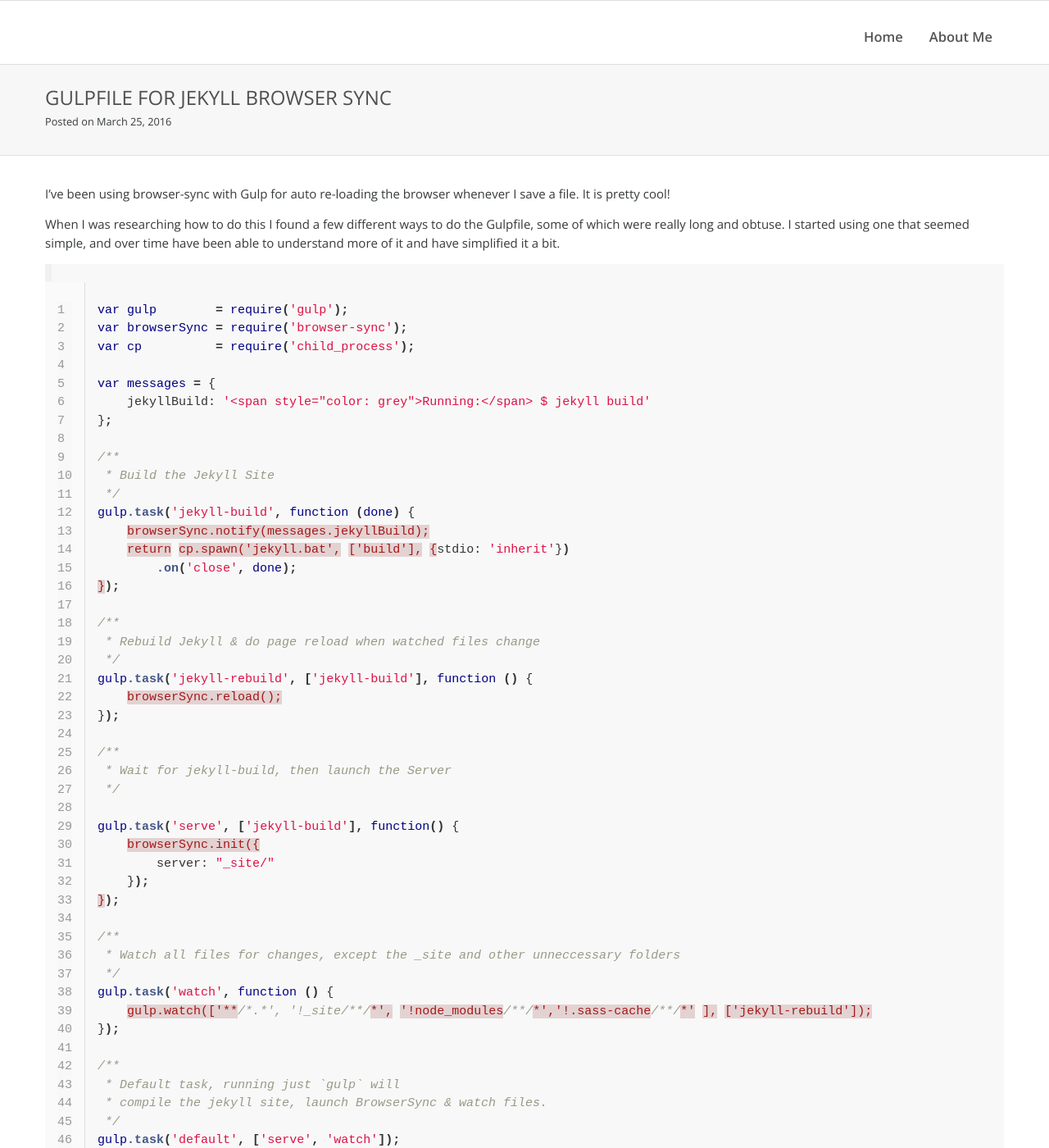
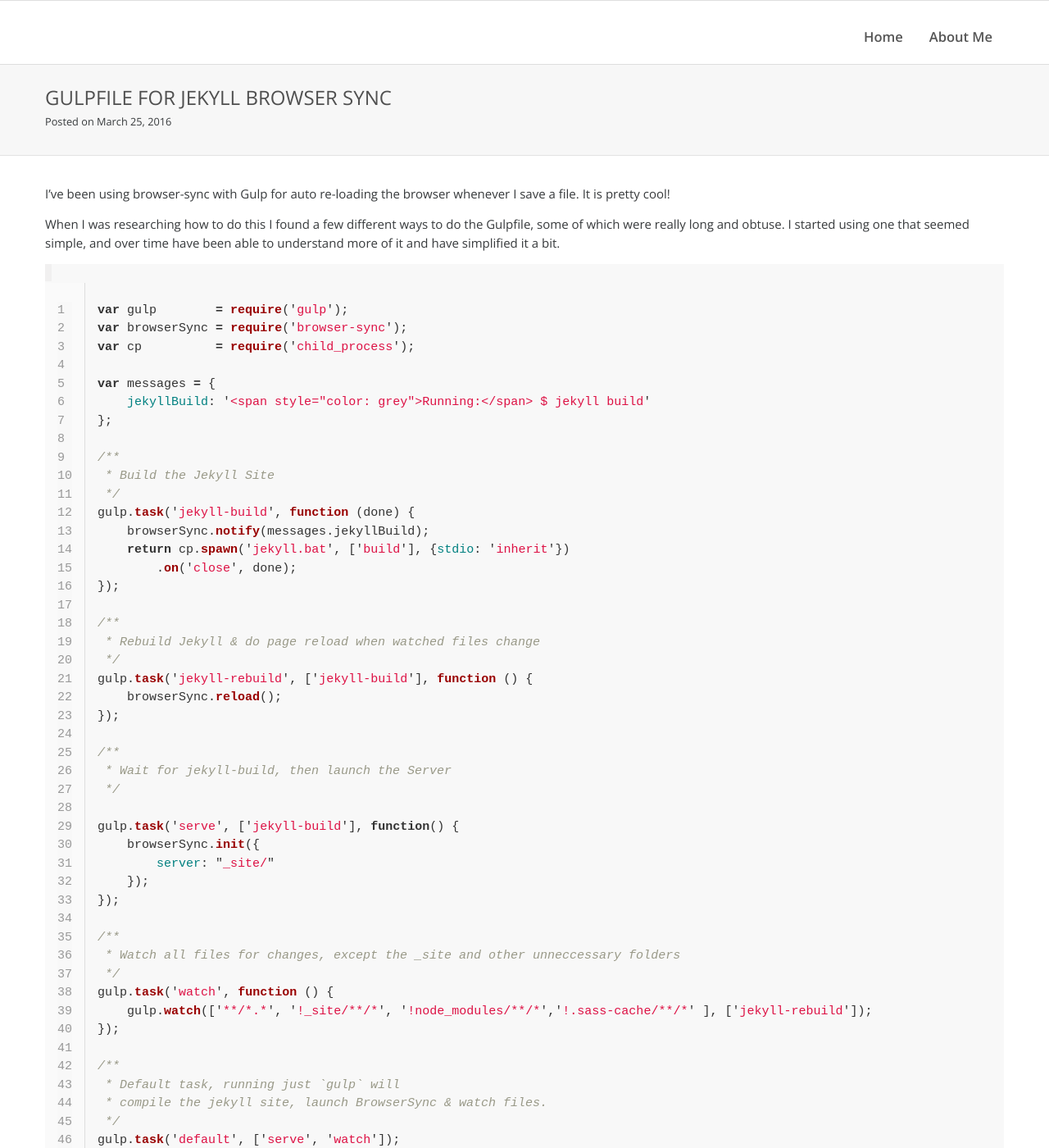
Before and after one commit to rdyar/rdyar.github.io, a Jekyll site: the page built from _posts/2016-03-25-gulpfile-for-jekyll-browser-sync.md, in a window 1280 px wide and 1400 px high. Shown: the whole window at 82% size. Built offline with Jekyll 4.4.1, drawn with Linux system fonts in a browser that asks for light colours.

Commit message:
Update 2016-03-25-gulpfile-for-jekyll-browser-sync.md

```diff
--- a/_posts/2016-03-25-gulpfile-for-jekyll-browser-sync.md
+++ b/_posts/2016-03-25-gulpfile-for-jekyll-browser-sync.md
@@ -4,7 +4,7 @@ I've been using browser-sync with Gulp for auto re-loading the browser whenever
 
 When I was researching how to do this I found a few different ways to do the Gulpfile, some of which were really long and obtuse. I started using one that seemed simple, and over time have been able to understand more of it and have simplified it a bit.
 
- {% highlight css linenos %}
+ {% highlight javascript linenos %}
 var gulp        = require('gulp');
 var browserSync = require('browser-sync');
 var cp          = require('child_process');
```
